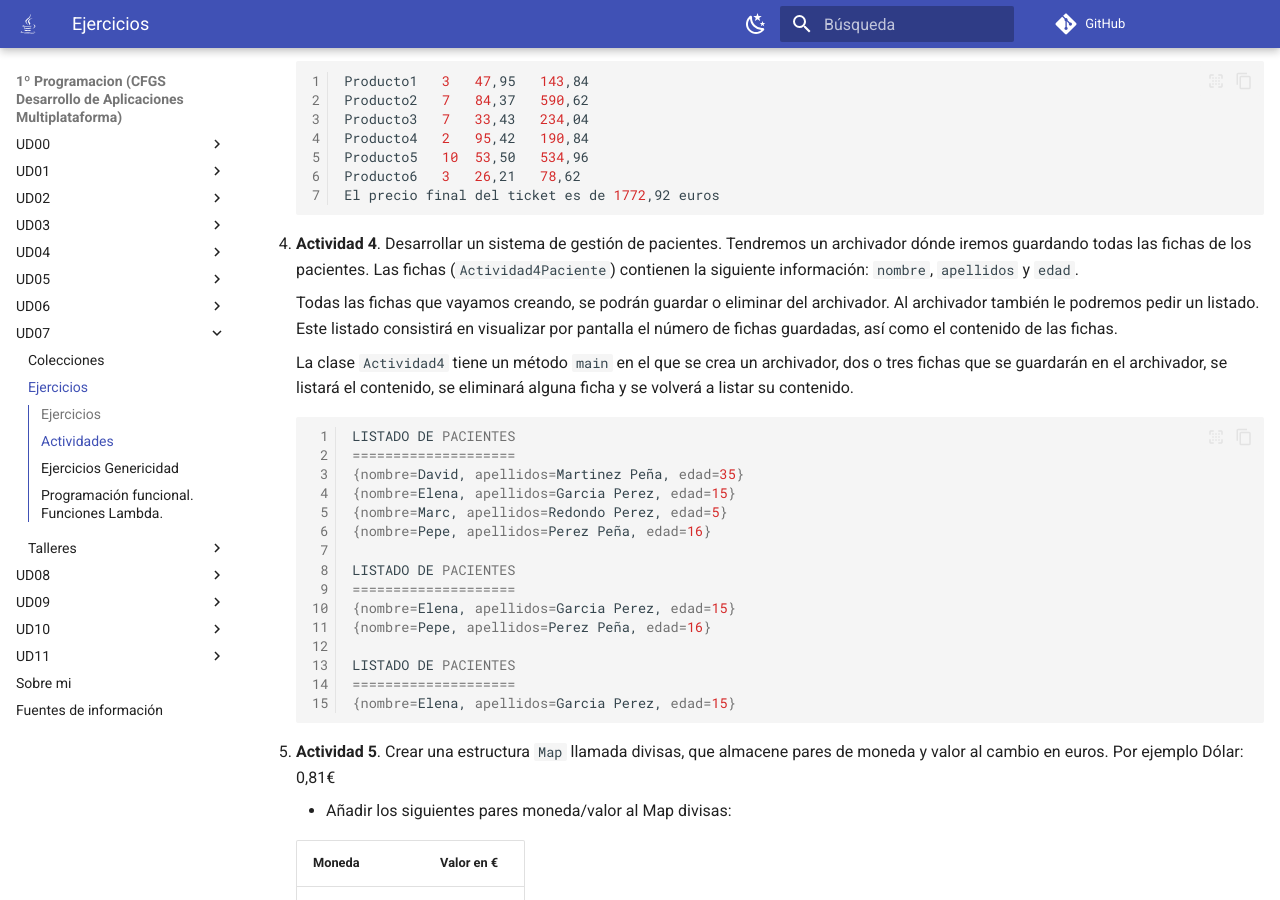
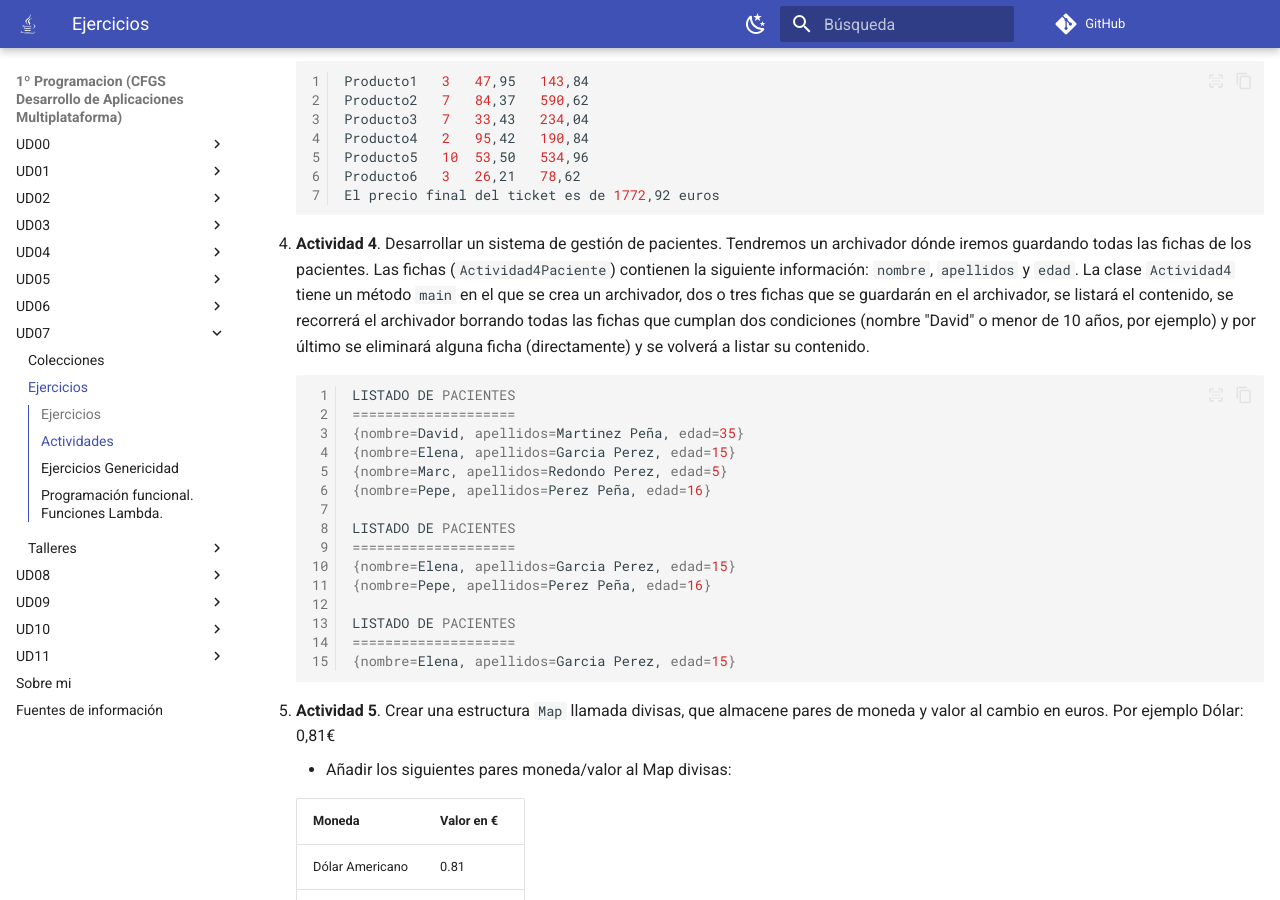
Before and after one commit to martinezpenya/1DAMProgramacion, an MkDocs documentation site: the page built from docs/UD07/UD07_ejercicios_ES.md, in a window 1280 px wide and 900 px high, scrolled down 4418 px. Built offline with MkDocs 1.6.1 and Material for MkDocs 9.7.7, drawn with Linux system fonts in a browser that asks for light colours; comment, search, counter and statistics services are not loaded.

Commit message:
fix: exercise 4 from activities description

````diff
--- a/docs/UD07/UD07_ejercicios_ES.md
+++ b/docs/UD07/UD07_ejercicios_ES.md
@@ -146,10 +146,7 @@
     ```
 
 4. **Actividad 4**. Desarrollar un sistema de gestión de pacientes. Tendremos un archivador dónde iremos guardando todas las fichas de los pacientes. Las fichas (`Actividad4Paciente`) contienen la siguiente información: `nombre`, `apellidos` y `edad`.
-
-    Todas las fichas que vayamos creando, se podrán guardar o eliminar del archivador. Al archivador también le podremos pedir un listado. Este listado consistirá en visualizar por pantalla el número de fichas guardadas, así como el contenido de las fichas.
-
-    La clase `Actividad4` tiene un método `main` en el que se crea un archivador, dos o tres fichas que se guardarán en el archivador, se listará el contenido, se eliminará alguna ficha y se volverá a listar su contenido.
+    La clase `Actividad4` tiene un método `main` en el que se crea un archivador, dos o tres fichas que se guardarán en el archivador, se listará el contenido, se recorrerá el archivador borrando todas las fichas que cumplan dos condiciones (nombre "David" o menor de 10 años, por ejemplo) y por último se eliminará alguna ficha (directamente) y se volverá a listar su contenido.
 
     ```bash
     LISTADO DE PACIENTES
````
